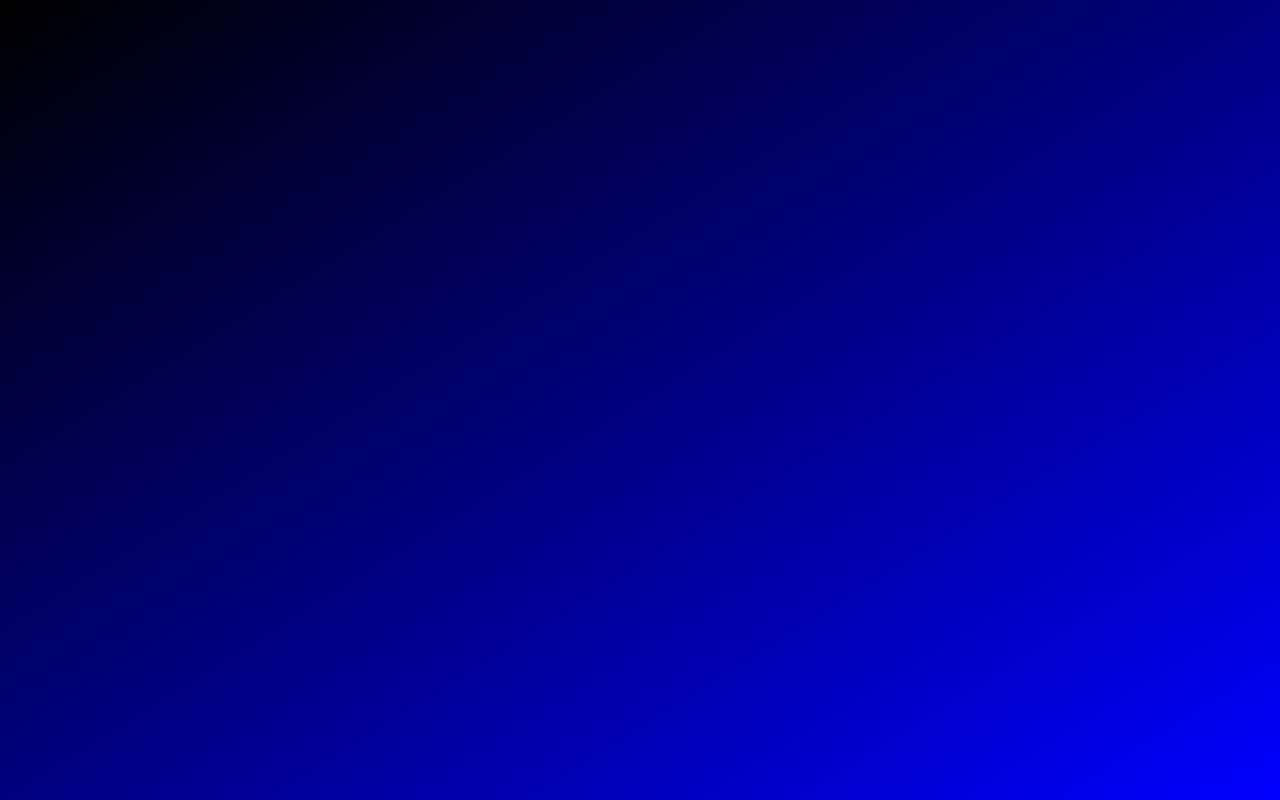
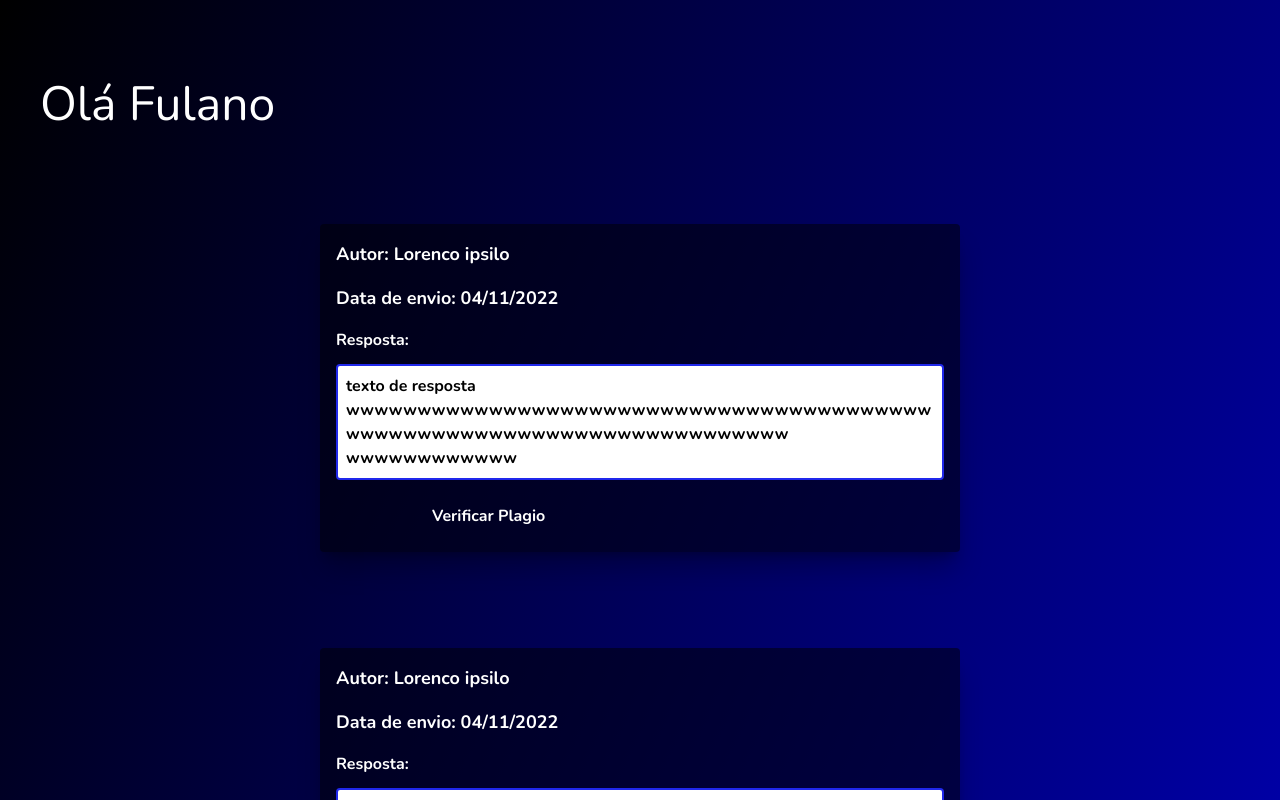
Before and after one commit to JoaoVictor-FA/Projeto-Eng-soft, a React (Vite) app in the folder frontend-engsoft/: page /Answers in a window 1280 px wide. Before the commit this address had no page. Shown: the top 800 px of the page. Built offline with nearby package versions, Linux system fonts and the light colour scheme.

Commit message:
resolvendo o conflitos

```diff
--- a/frontend-engsoft/src/App.tsx
+++ b/frontend-engsoft/src/App.tsx
@@ -1,13 +1,15 @@
 import { Routes, Route } from 'react-router-dom'
-import Login from './components/Login'
+import Login from './pages/Login'
+import VerRespostas from './pages/VerRespostas'
 import StudentHome from './pages/StudentHome'
 function App() {
 
   return (
-    <div className='bg-gradient-to-br from-black to-blue-pure h-screen flex justify-center items-center'>
+    <div className='bg-gradient-to-br from-black to-blue-pure min-h-screen h-full flex justify-center items-center'>
     <Routes>
       <Route path='/' element={<Login />}/>
       <Route path='/Student' element={<StudentHome />} />
+      <Route path='/Answers' element={<VerRespostas />} />
     </Routes>
     </div>
   )
--- a/frontend-engsoft/src/components/VerRespostas.tsx
+++ b/frontend-engsoft/src/pages/VerRespostas.tsx
@@ -1,4 +1,4 @@
-import Resposta from "./Resposta";
+import Resposta from "../components/Resposta";
 
 export default function VerRespostas() {
 
```
Also changed, not shown: frontend-engsoft/src/pages/Login.tsx (renamed from frontend-engsoft/src/components/Login.tsx), 2 other files (tests, documents, lock files or other folders).
